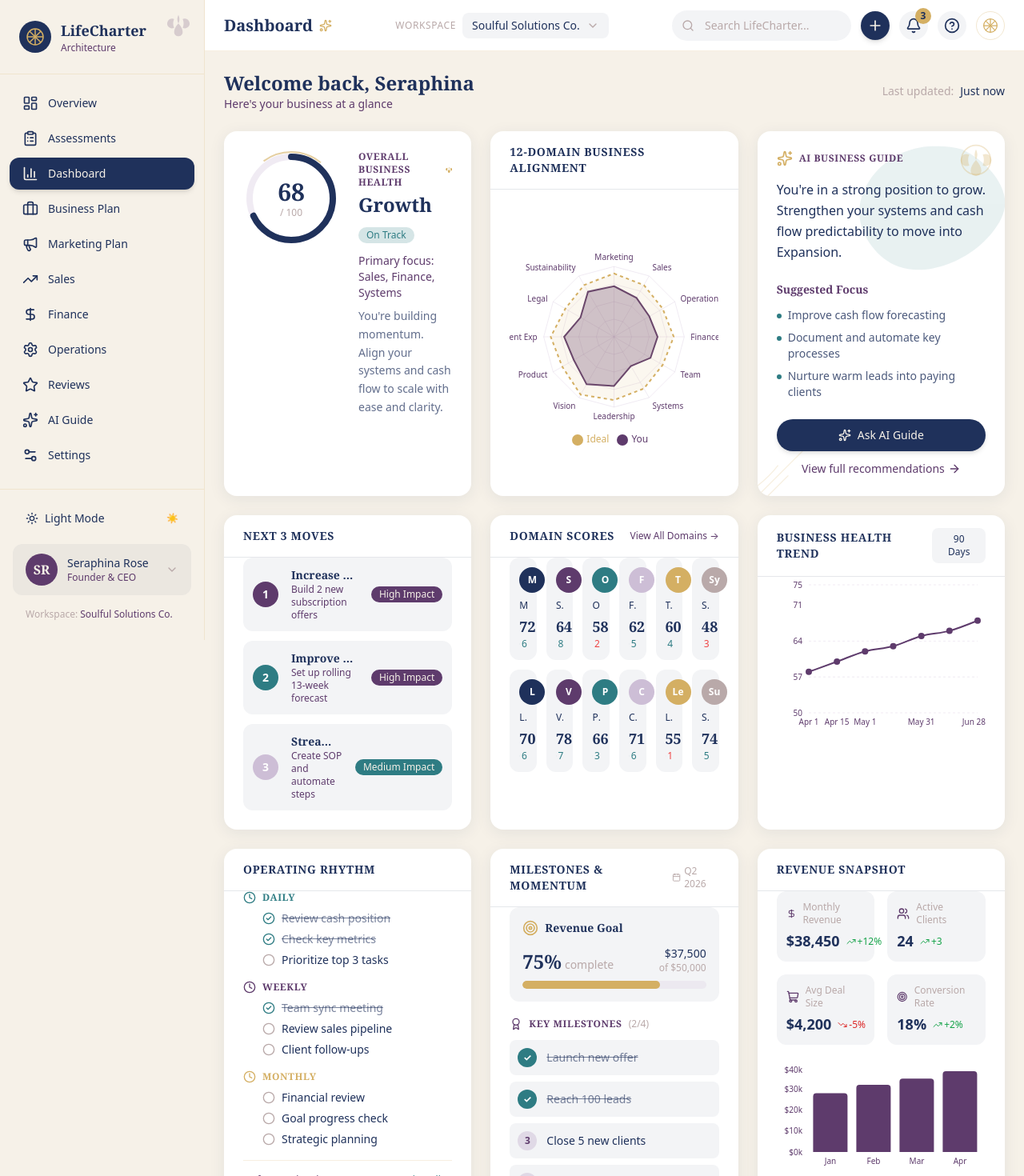
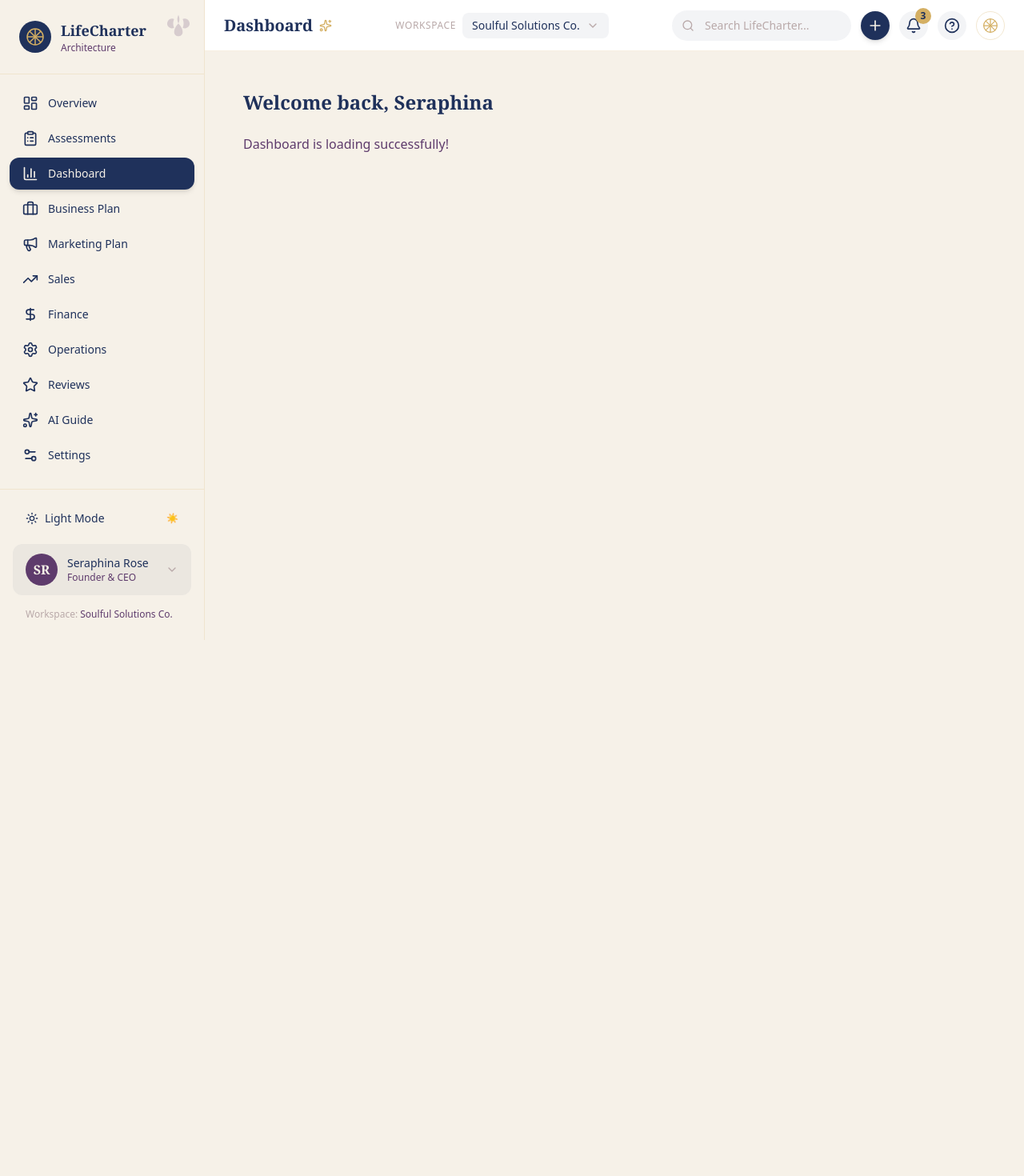
Before and after one commit to ButterflyBabs/LifeCharter-Architecture, a Next.js app: page /dashboard in a window 1280 px wide. Shown: the top 1470 px of the page at 80% size. After the commit the page ends 800 px from the top, so only its background shows below. Built offline with nearby package versions, Linux system fonts and the light colour scheme.

Commit message:
Simplify dashboard to test basic rendering

```diff
--- a/src/app/dashboard/page.tsx
+++ b/src/app/dashboard/page.tsx
@@ -1,110 +1,27 @@
 "use client";
 
-import { OverallBusinessHealth } from "@/components/dashboard/OverallBusinessHealth";
-import { DomainAlignmentRadar } from "@/components/dashboard/DomainAlignmentRadar";
-import { AIBusinessGuide } from "@/components/dashboard/AIBusinessGuide";
-import { NextThreeMoves } from "@/components/dashboard/NextThreeMoves";
-import { DomainScores } from "@/components/dashboard/DomainScores";
-import { BusinessHealthTrend } from "@/components/dashboard/BusinessHealthTrend";
-import { OperatingRhythm } from "@/components/dashboard/OperatingRhythm";
-import { MilestonesMomentum } from "@/components/dashboard/MilestonesMomentum";
-import { RevenueSnapshot } from "@/components/dashboard/RevenueSnapshot";
+import { useEffect, useState } from "react";
 
+// Simple test component
 export default function DashboardPage() {
+  const [mounted, setMounted] = useState(false);
+
+  useEffect(() => {
+    setMounted(true);
+  }, []);
+
+  if (!mounted) {
+    return <div className="p-8">Loading dashboard...</div>;
+  }
+
   return (
-    <div className="space-y-6">
-      {/* Welcome Header */}
-      <div className="flex items-center justify-between">
-        <div>
-          <h1 className="text-2xl font-serif font-bold text-[#1F315B] dark:text-[#F6F1E8]">
-            Welcome back, Seraphina
-          </h1>
-          <p className="text-sm text-[#5E3B6C] dark:text-[#CDBED6]">
-            Here&apos;s your business at a glance
-          </p>
-        </div>
-        <div className="hidden sm:flex items-center gap-2 text-sm text-[#B9A9A9]">
-          <span>Last updated:</span>
-          <span className="text-[#1F315B] dark:text-[#F6F1E8]">Just now</span>
-        </div>
-      </div>
-
-      {/* Dashboard Grid - 3 Columns */}
-      <div className="grid grid-cols-1 xl:grid-cols-3 gap-6">
-        {/* Row 1 */}
-        <OverallBusinessHealth
-          score={68}
-          status="Growth"
-          focusAreas={["Sales", "Finance", "Systems"]}
-          description="You're building momentum. Align your systems and cash flow to scale with ease and clarity."
-        />
-        <DomainAlignmentRadar />
-        <AIBusinessGuide
-          message="You're in a strong position to grow. Strengthen your systems and cash flow predictability to move into Expansion."
-          suggestions={[
-            "Improve cash flow forecasting",
-            "Document and automate key processes",
-            "Nurture warm leads into paying clients",
-          ]}
-        />
-
-        {/* Row 2 */}
-        <NextThreeMoves
-          moves={[
-            {
-              id: 1,
-              title: "Increase Monthly Recurring Revenue",
-              subtitle: "Build 2 new subscription offers",
-              impact: "High",
-            },
-            {
-              id: 2,
-              title: "Improve Cash Flow Visibility",
-              subtitle: "Set up rolling 13-week forecast",
-              impact: "High",
-            },
-            {
-              id: 3,
-              title: "Streamline Client Onboarding",
-              subtitle: "Create SOP and automate steps",
-              impact: "Medium",
-            },
-          ]}
-        />
-        <DomainScores />
-        <BusinessHealthTrend period="90 Days" />
-
-        {/* Row 3 */}
-        <OperatingRhythm />
-        <MilestonesMomentum
-          quarter="Q2"
-          goalTitle="Revenue Goal"
-          progress={75}
-          targetAmount="$50,000"
-          currentAmount="$37,500"
-          milestones={[
-            { id: "1", label: "Launch new offer", completed: true },
-            { id: "2", label: "Reach 100 leads", completed: true },
-            { id: "3", label: "Close 5 new clients", completed: false },
-            { id: "4", label: "Hit revenue target", completed: false },
-          ]}
-        />
-        <RevenueSnapshot />
-      </div>
-
-      {/* Bottom decorative element */}
-      <div className="flex items-center justify-center py-8 opacity-30">
-        <svg
-          viewBox="0 0 24 24"
-          className="w-8 h-8 text-[#D4AF63]"
-          fill="currentColor"
-        >
-          <path d="M12 3C12 3 11 5 11 7C11 9 12 11 12 11C12 11 13 9 13 7C13 5 12 3 12 3Z" />
-          <path d="M7 7C7 7 3 5 1 9C-1 13 3 17 7 15C7 15 5 11 7 7Z" />
-          <path d="M17 7C17 7 21 5 23 9C25 13 21 17 17 15C17 15 19 11 17 7Z" />
-          <path d="M12 11C12 11 8 15 8 19C8 23 12 23 12 23C12 23 16 23 16 19C16 15 12 11 12 11Z" />
-        </svg>
-      </div>
+    <div className="space-y-6 p-6">
+      <h1 className="text-2xl font-bold text-[#1F315B]">
+        Welcome back, Seraphina
+      </h1>
+      <p className="text-[#5E3B6C]">
+        Dashboard is loading successfully!
+      </p>
     </div>
   );
 }
```
